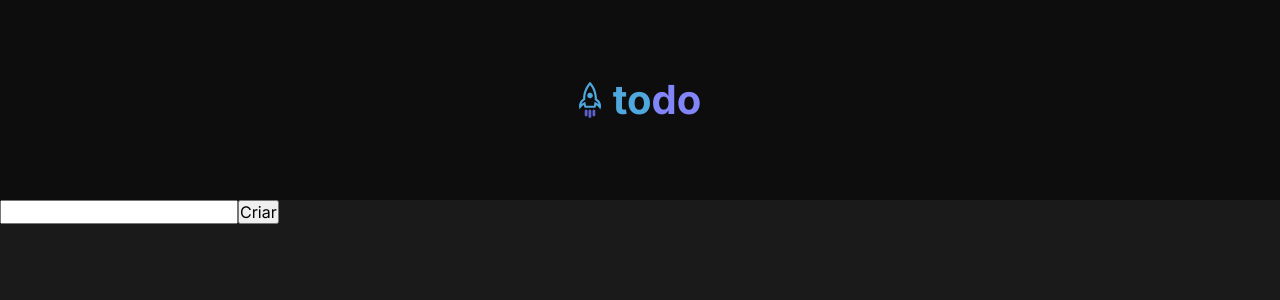
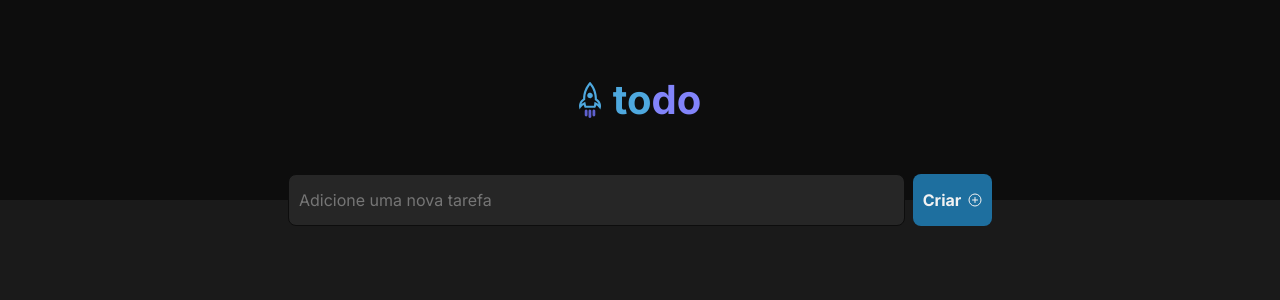
Before and after one commit to raphaelfontoura/todo-react-list, a React (Vite) app: page / in a window 1280 px wide. Shown: the top 300 px of the page. Built offline with nearby package versions, Linux system fonts and the light colour scheme.

Commit message:
Add NewTask component

```diff
--- a/package.json
+++ b/package.json
@@ -9,6 +9,7 @@
     "preview": "vite preview"
   },
   "dependencies": {
+    "phosphor-react": "^1.4.1",
     "react": "^18.2.0",
     "react-dom": "^18.2.0"
   },
--- a/src/App.module.css
+++ b/src/App.module.css
@@ -1,26 +1,5 @@
 
-.header {
-  background: var(--gray-700);
-  height: 200px;
-  display: flex;
-  align-items: center;
-  justify-content: center;
+.container {
+  width: 736px;
+  margin: 0 auto;
 }
-
-.header span {
-  font-size: 40px;
-  line-height: 48px;
-  font-weight: 900;
-}
-
-.header span {
-  color: var(--blue);
-}
-
-.header span:last-child {
-  color: var(--purple);
-}
-
-.header img {
-  margin-right: 0.75rem;
-}
--- a/src/App.tsx
+++ b/src/App.tsx
@@ -1,18 +1,14 @@
 import styles from "./App.module.css";
-import todoLogo from "./assets/img/rocket.svg";
+import { Header } from "./components/Header";
+import { NewTask } from "./components/NewTask";
 
 function App() {
 
   return (
-    <div className={styles.container}>
-      <div className={styles.header}>
-        <img src={todoLogo} alt="rocket todo logotipo" />
-        <span>to</span>
-        <span>do</span>
-      </div>
-      <div>
-        <input type="text" />
-        <button>Criar</button>
+    <div>
+      <Header />
+      <div className={styles.container}>
+        <NewTask />
       </div>
     </div>
   )
--- /dev/null
+++ b/src/components/Header.module.css
@@ -0,0 +1,25 @@
+.header {
+  background: var(--gray-700);
+  height: 200px;
+  display: flex;
+  align-items: center;
+  justify-content: center;
+}
+
+.header span {
+  font-size: 40px;
+  line-height: 48px;
+  font-weight: 900;
+}
+
+.header span {
+  color: var(--blue);
+}
+
+.header span:last-child {
+  color: var(--purple);
+}
+
+.header img {
+  margin-right: 0.75rem;
+}
--- /dev/null
+++ b/src/components/Header.tsx
@@ -0,0 +1,13 @@
+import React from 'react';
+import styles from "./Header.module.css";
+import todoLogo from "../assets/img/rocket.svg";
+
+export function Header() {
+  return (
+    <div className={styles.header}>
+      <img src={todoLogo} alt="rocket todo logotipo" />
+      <span>to</span>
+      <span>do</span>
+    </div>
+  )
+}
--- /dev/null
+++ b/src/components/NewTask.module.css
@@ -0,0 +1,49 @@
+.newTask {
+  display: flex;
+  flex-direction: row;
+  align-items: stretch;
+  justify-content: stretch;
+  flex-grow: initial;
+  width: 100%;
+  height: 52px;
+  padding: 0 1rem;
+  margin-top: calc((52px / 2) * -1);
+  gap: 0.5rem;
+}
+
+/* .newTask > input, button {
+  height: 52px;
+} */
+
+.newTask input {
+  border: 1px solid var(--gray-700);
+  box-sizing: border-box;
+  background: var(--gray-500);
+  border-radius: 8px;
+  resize: none;
+  padding: 0 10px;
+  width: 100%;
+}
+
+.newTask input:focus {
+  color: var(--gray-100);
+  border-color: var(--purple-dark);
+}
+
+.newTask button {
+  display: flex;
+  align-items: center;
+  justify-content: center;
+  width: 90px;
+  gap: 0.33rem;
+  border: 0;
+  border-radius: 8px;
+  background-color: var(--blue-dark);
+  color: var(--gray-100);
+  font-weight: 700;
+  cursor: pointer;
+}
+
+.newTask button:hover {
+  background-color: var(--blue);
+}
--- /dev/null
+++ b/src/components/NewTask.tsx
@@ -0,0 +1,12 @@
+import React from 'react';
+import { PlusCircle } from "phosphor-react";
+import styles from "./NewTask.module.css";
+
+export function NewTask() {
+  return (
+    <div className={styles.newTask}>
+      <input type="text" placeholder="Adicione uma nova tarefa" />
+      <button>Criar <PlusCircle size={16} /></button>
+    </div>
+  )
+}
```
Also changed, not shown: 1 other file (tests, documents, lock files or other folders).
